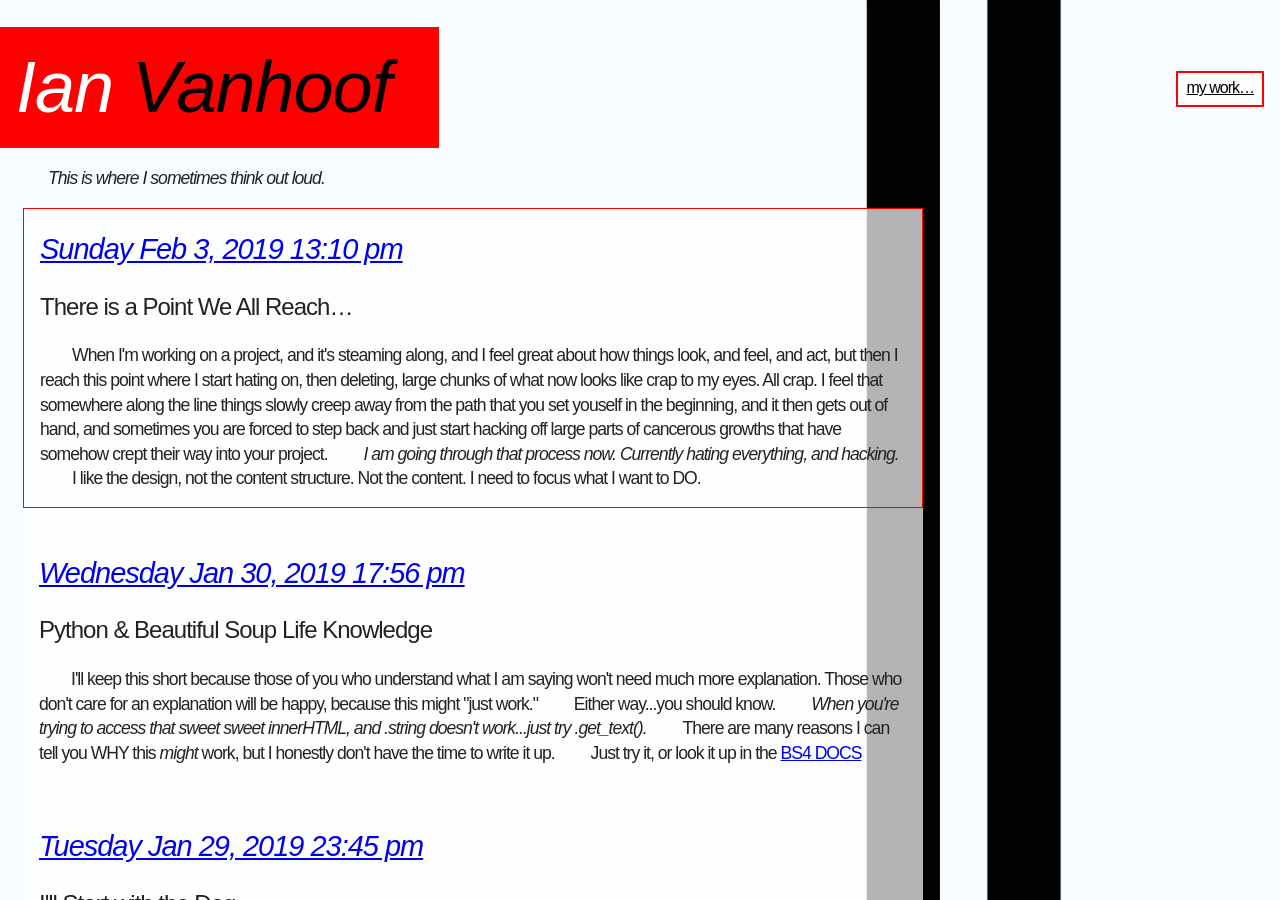
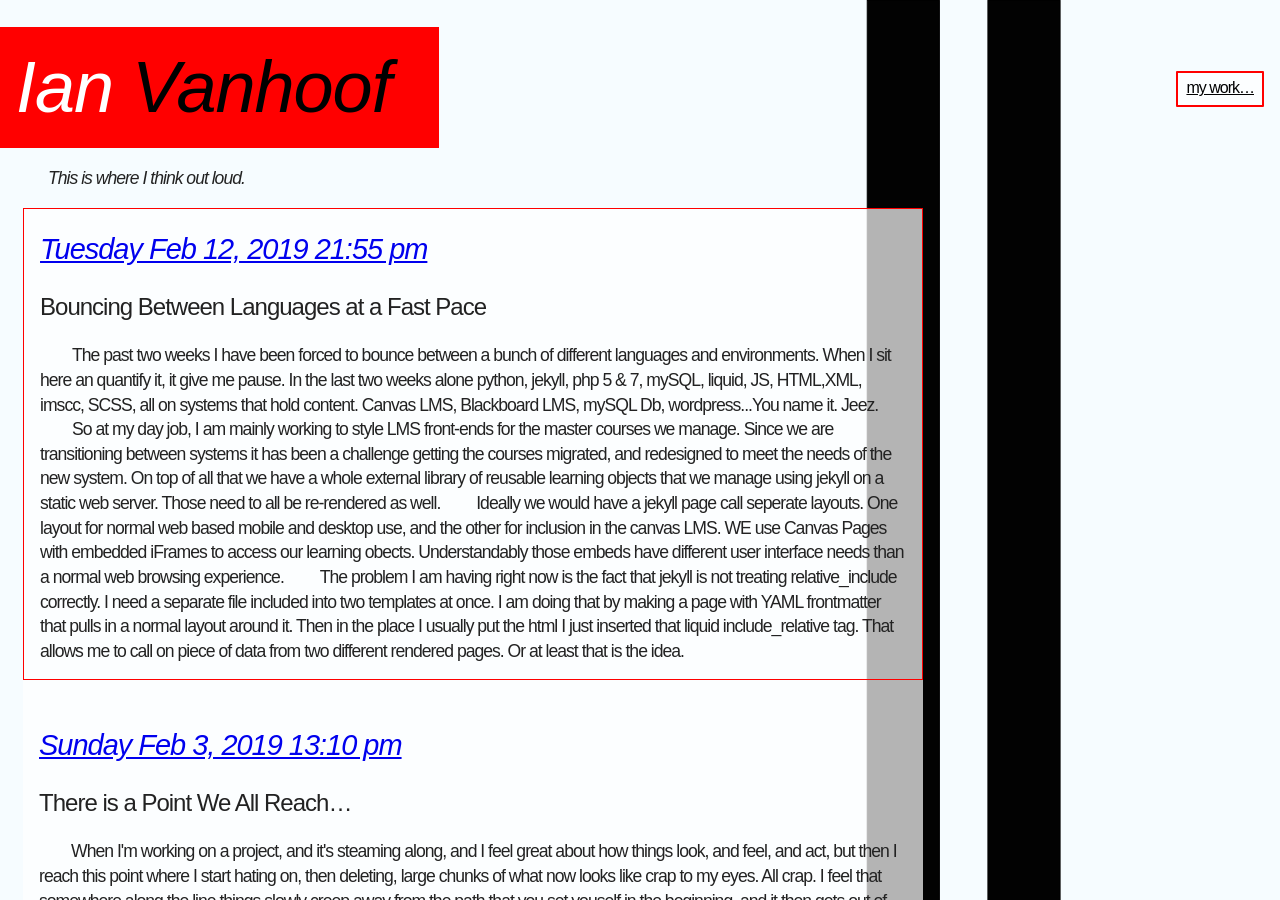
Before and after one commit to ianvanhoof/ianvanhoof.github.io, a Jekyll site: the page built from index.html, in a window 1280 px wide and 900 px high. Built offline with Jekyll 4.4.1, drawn with Linux system fonts in a browser that asks for light colours; some web fonts are replaced; some of the changed text lies outside the part shown.

Commit message:
- latest post - changed the home page a bit.

```diff
--- a/_layouts/home-page.html
+++ b/_layouts/home-page.html
@@ -39,7 +39,7 @@
                 <p>
                     {% if page.button == 'about-me' %}
                     <em>
-                    This is where I sometimes think out loud.
+                    This is where I think out loud.
                     </em>
                     {% endif %}
                 </p>
--- /dev/null
+++ b/_posts/2019-02-12-afternoon.html
@@ -0,0 +1,22 @@
+---
+layout: post
+date: 2019-02-12 16:55:20 -0500
+title: SO much is happening right now.
+
+---
+
+<h2>
+    Bouncing Between Languages at a Fast Pace
+</h2>
+<p>
+    The past two weeks I have been forced to bounce between a bunch of different languages and environments. When I sit here an quantify it, it give me pause. In the last two weeks alone python, jekyll, php 5 & 7, mySQL, liquid, JS, HTML,XML, imscc, SCSS, all on systems that hold content. Canvas LMS, Blackboard LMS, mySQL Db, wordpress...You name it. Jeez.
+</p>
+<p>
+    So at my day job, I am mainly working to style LMS front-ends for the master courses we manage. Since we are transitioning between systems it has been a challenge getting the courses migrated, and redesigned to meet the needs of the new system. On top of all that we have a whole external library of reusable learning objects that we manage using jekyll on a static web server. Those need to all be re-rendered as well.
+</p>
+<p>
+    Ideally we would have a jekyll page call seperate layouts. One layout for normal web based mobile and desktop use, and the other for inclusion in the canvas LMS. WE use Canvas Pages with embedded iFrames to access our learning obects. Understandably those embeds have different user interface needs than a normal web browsing experience.
+</p>
+<p>
+    The problem I am having right now is the fact that jekyll is not treating relative_include correctly. I need a separate file included into two templates at once. I am doing that by making a page with YAML frontmatter that pulls in a normal layout around it. Then in the place I usually put the html I just inserted that liquid include_relative tag. That allows me to call on piece of data from two different rendered pages. Or at least that is the idea.
+</p>
```
